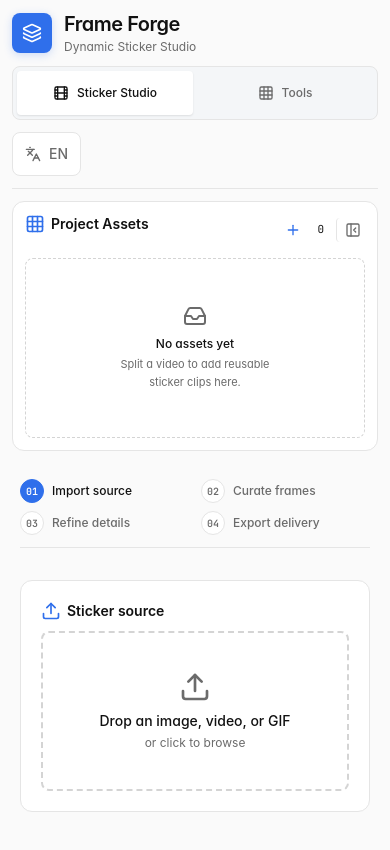
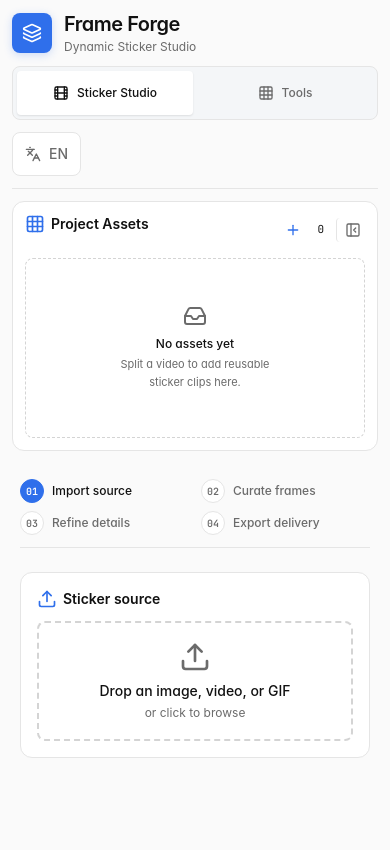
Before and after one commit to Algovate/frame-forge, a React (Vite) app: page / in a window 390 px wide. Shown: the top 850 px of the page. Built offline with nearby package versions, Linux system fonts and the light colour scheme.

Commit message:
style(import): compact layout to prevent scrolling on small screens

```diff
--- a/src/components/ImportScreen.tsx
+++ b/src/components/ImportScreen.tsx
@@ -127,7 +127,7 @@ export function ImportScreen(props: ImportScreenProps) {
       type="button"
       onClick={props.onProcessSource}
       disabled={!canProcessSource}
-      className="w-full min-h-[44px] bg-primary hover:bg-primary-hover text-white rounded-control font-semibold flex justify-center items-center gap-2 disabled:opacity-50 disabled:cursor-not-allowed transition-colors shadow-[0_0_20px_var(--accent-glow)]"
+      className="w-full min-h-[40px] bg-primary hover:bg-primary-hover text-white rounded-control font-semibold flex justify-center items-center gap-2 disabled:opacity-50 disabled:cursor-not-allowed transition-colors shadow-[0_0_20px_var(--accent-glow)]"
     >
       {extracting ? <Loader2 className="w-5 h-5 animate-spin" aria-hidden="true" /> : null}
       {extracting ? t('import.extracting') : processLabel}
@@ -140,12 +140,12 @@ export function ImportScreen(props: ImportScreenProps) {
 
 
   return (
-    <div className="w-full max-w-xl mx-auto flex flex-col mt-4 sm:mt-12 overflow-visible">
+    <div className="w-full max-w-xl mx-auto flex flex-col mt-2 sm:mt-6 overflow-visible">
 
-      <div className="flex-1 space-y-6">
+      <div className="flex-1 space-y-4">
         {/* Source */}
-      <div className="glass-panel rounded-card p-5">
-        <h2 className={HEADING}>
+      <div className="glass-panel rounded-card p-4">
+        <h2 className={`${HEADING} mb-3`}>
           <Upload className="w-5 h-5 text-primary" aria-hidden="true" /> {t('import.sticker_source')}
         </h2>
         <label
@@ -153,7 +153,7 @@ export function ImportScreen(props: ImportScreenProps) {
           onDragOver={onDragOver}
           onDragLeave={onDragLeave}
           onDrop={onDrop}
-          className={`peer-focus-visible:border-primary peer-focus-visible:bg-primary/5 group relative flex flex-col items-center justify-center rounded-control border-2 border-dashed text-center cursor-pointer transition-colors min-h-[160px] p-6 ${
+          className={`peer-focus-visible:border-primary peer-focus-visible:bg-primary/5 group relative flex flex-col items-center justify-center rounded-control border-2 border-dashed text-center cursor-pointer transition-colors min-h-[120px] p-4 ${
             isDragOver
               ? 'border-primary bg-primary/5 shadow-[0_0_0_4px_var(--accent-glow)]'
               : 'border-hairline-strong hover:border-primary/50 hover:bg-white/[0.02]'
@@ -171,7 +171,7 @@ export function ImportScreen(props: ImportScreenProps) {
             className="peer sr-only"
           />
           {props.sourceFiles.length > 0 ? (
-            <div className="relative w-full h-full min-h-[140px] flex items-center justify-center">
+            <div className="relative w-full h-full min-h-[120px] flex items-center justify-center">
               {previewUrl ? (
                 <>
                   <div className="absolute inset-0 overflow-hidden rounded-[8px] flex items-center justify-center p-1">
@@ -225,11 +225,11 @@ export function ImportScreen(props: ImportScreenProps) {
 
       {/* Extraction settings */}
       {props.sourceFiles.length > 0 && isVideoSource && (
-        <div className="glass-panel rounded-card p-5">
-          <h2 className={HEADING}>
+        <div className="glass-panel rounded-card p-4">
+          <h2 className={`${HEADING} mb-3`}>
             <Settings className="w-5 h-5 text-primary" aria-hidden="true" /> {t('import.extraction_settings')}
           </h2>
-          <div className="space-y-6">
+          <div className="space-y-4">
             {isVideoSource && videoDuration > 0 && (
               <fieldset>
                 <div className="flex justify-between items-center mb-2">
@@ -238,7 +238,7 @@ export function ImportScreen(props: ImportScreenProps) {
                     {props.startTime.toFixed(2)}s - {actualEndTime.toFixed(2)}s
                   </span>
                 </div>
-                <div className="px-2 pt-1 pb-3">
+                <div className="px-2 pt-1 pb-1">
                   <Slider
                     range
                     min={0}
@@ -258,7 +258,7 @@ export function ImportScreen(props: ImportScreenProps) {
                   <legend className="text-sm text-muted">{t('import.fps')}</legend>
                   <span className="text-xs font-mono text-muted">{props.fps} fps</span>
                 </div>
-                <div className="px-2 pt-1 pb-2">
+                <div className="px-2 pt-1 pb-1">
                   <Slider
                     min={1}
                     max={60}
```
